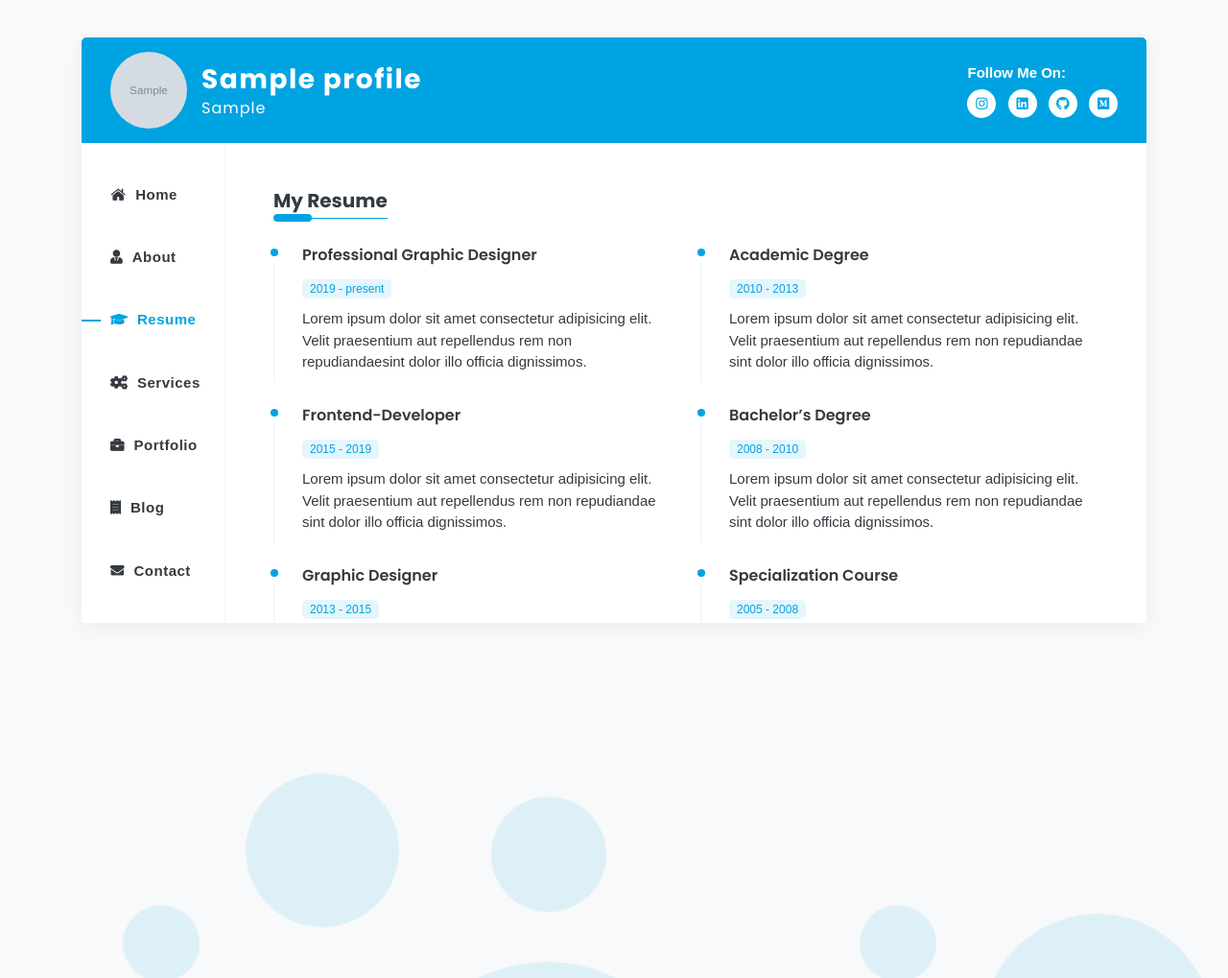
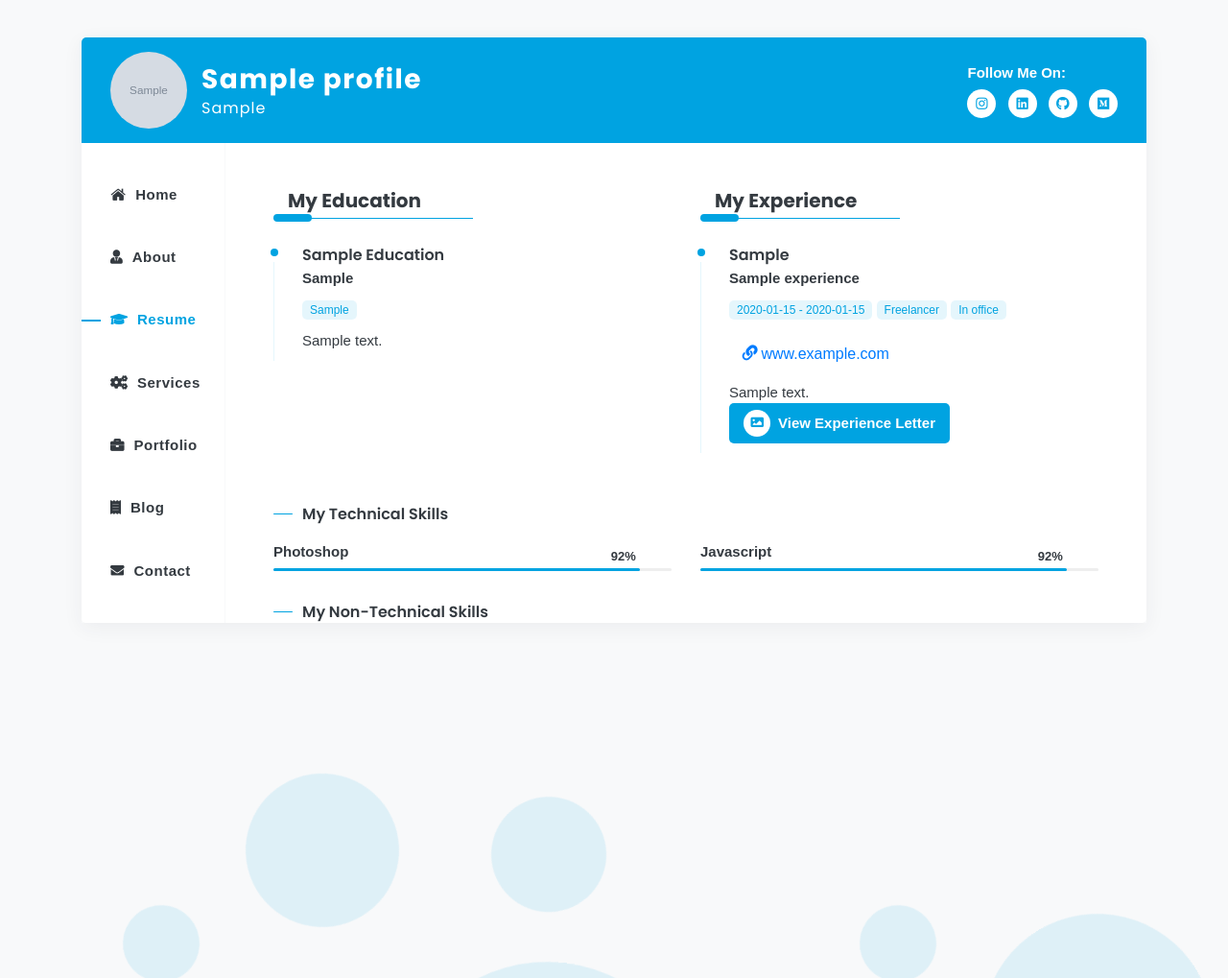
Before and after one commit to kushwaha-pankaj/2024Portfolio, a Django app: page /index/ in a window 1280 px wide, after a click on "Resume". Shown: the part 331-1350 px from the top of the page at 96% size. Run offline with Django 4.2, Linux system fonts and the light colour scheme; tables that the repository leaves empty hold one stand-in row (values such as "Sample post"); grey boxes marked "Sample" are stand-in pictures; some libraries are stand-ins or nearby versions; some web fonts are replaced.

Commit message:
experience finished

```diff
--- a/index/views.py
+++ b/index/views.py
@@ -1,6 +1,7 @@
 from django.shortcuts import render
 from about.models import About, Testimonial
 from index.models import Person, Profile
+from resume.models import Education, Experience
 
 # Create your views here.
 def index(request):
@@ -8,10 +9,14 @@ def index(request):
     person = Person.objects.first()
     about = About.objects.first()
     testomonials = Testimonial.objects.all()
+    education = Education.objects.all()
+    experience = Experience.objects.all()
     context = {
         'profile': profile,
         'person': person,
         'about': about,
-        'testomonials': testomonials
+        'testomonials': testomonials,
+        'education': education,
+        'experience': experience
     }
     return render(request, 'frontend/index.html', context)
--- a/mycvproject/urls.py
+++ b/mycvproject/urls.py
@@ -5,6 +5,7 @@ from django.conf.urls.static import static
 
 urlpatterns = [
     path("admin/", admin.site.urls),
+    path("ckeditor5/", include('django_ckeditor_5.urls'), name="ck_editor_5_upload_file"),
     path('index/', include('index.urls')),
 ]
 if settings.DEBUG:
--- a/static/assets/js/main.js
+++ b/static/assets/js/main.js
@@ -57,12 +57,25 @@ Table of Content
     /* -----------------------------------
 	       magnificPopup
     -----------------------------------*/
-        $(".view-work").magnificPopup({
-            type: "image",
-            gallery: {
-                enabled: true
+    $(".view-work").magnificPopup({
+        type: "image",
+        gallery: {
+            enabled: true
+        },
+        callbacks: {
+            open: function() {
+                var magnificPopup = $.magnificPopup.instance;
+                // Disable next and previous buttons
+                magnificPopup.arrowLeft.hide();
+                magnificPopup.arrowRight.hide();
+                // Prevent advancing to the next image when clicking on the current image
+                $('.mfp-img').on('click.prevent', function(e) {
+                    e.stopPropagation(); // Stop the event from bubbling up
+                    return false; // Prevent the default behavior
+                });
             }
-        });
+        }
+    });
 
     /* -----------------------------------
 	       btn-custom
--- a/templates/frontend/includes/resume.html
+++ b/templates/frontend/includes/resume.html
@@ -1,77 +1,72 @@
 {% load static %}
 <div class="tab-pane fade" id="resume" role="tabpanel" aria-labelledby="resume-tab">
     <div class="resume section">
-        <div class="row">
-            <div class="col-md-12">
-                <div class="section-title">
-                    <h5>My Resume</h5>
-                </div>
-            </div>
-        </div>
         <div class="row mb-30">
             <div class="col-lg-6">
                 <div class="timeline">
+                    <div class="col-md-6 section-title">
+                        <h5>My Education</h5>
+                    </div>
                     <!--item 1-->
+
+                    {% for e in education %}
                     <div class="item">
                         <div class="content">
-                            <h6 class="text-dark mb-10">Professional Graphic Designer</h6>
-                            <small class="base-color">2019 - present</small>
-                            <p class="text-dark mt-10 mb-0">Lorem ipsum dolor sit amet consectetur adipisicing elit. Velit praesentium
-                                aut repellendus rem non repudiandaesint dolor illo officia dignissimos.</p>
+                            <h6 class="text-dark">{{ e.course_name }}</h6>
+                            <p class="text-dark font-w-600 mb-10">{{ e.university }}</p>
+                            <small class="base-color">{{ e.duration}}</small>
+                            <p class="text-dark pt-10 mb-0">{{ e.description }}</p>
                         </div>
                     </div>
-
-                    <!--item 2-->
-                    <div class="item">
-                        <div class="content">
-                            <h6 class="text-dark mb-10">Frontend-developer</h6>
-                            <small class="base-color">2015 - 2019</small>
-                            <p class="text-dark pt-10 mb-0">Lorem ipsum dolor sit amet consectetur adipisicing elit. Velit praesentium
-                                aut repellendus rem non repudiandae sint dolor illo officia dignissimos.</p>
-                        </div>
-                    </div>
-
-                    <!--item 3-->
-                    <div class="item">
-                        <div class="content">
-                            <h6 class="text-dark mb-10">Graphic Designer</h6>
-                            <small class="base-color">2013 - 2015</small>
-                            <p class="text-dark pt-10 mb-0">Lorem ipsum dolor sit amet consectetur adipisicing elit. Velit praesentium
-                                aut repellendus rem non repudiandae sint dolor illo officia dignissimos.</p>
-                        </div>
-                    </div>
+                    {% endfor %}
                 </div>
             </div>
             <div class="col-lg-6">
                 <div class="timeline">
+                    <div class="col-md-6 section-title">
+                        <h5>My Experience</h5>
+                    </div>
                     <!--item 1-->
+                    {% for e in experience %}
                     <div class="item">
                         <div class="content">
-                            <h6 class="text-dark mb-10">Academic Degree</h6>
-                            <small class="base-color">2010 - 2013</small>
-                            <p class="text-dark pt-10 mb-0">Lorem ipsum dolor sit amet consectetur adipisicing elit. Velit praesentium
-                                aut repellendus rem non repudiandae sint dolor illo officia dignissimos.</p>
+                            <h6 class="text-dark">{{ e.position }}</h6>
+                            <p class="text-dark font-w-600 mb-10">{{ e.company_name }}</p>
+                            <small class="base-color">{{ e.start_date}} - {{ e.end_date}}</small>
+                            <small class="base-color">{{ e.mode_of_work }}</small>
+                            <small class="base-color">{{ e.work_location }}</small>
+
+                            {% if e.link %}
+                            <div class="row mt-3">
+                                <div class="col-12">
+                                    <a href="https://www.example.com" class="btn btn-link" target="_blank">
+                                        <span>
+                                            <i class="fas fa-link"></i>
+                                        </span>
+                                        <span>www.example.com</span>
+                                    </a>
                                 </div>
                             </div>
+                            {% endif %}
 
-                    <!--item 2-->
-                    <div class="item">
-                        <div class="content">
-                            <h6 class="text-dark mb-10">Bachelor’s Degree</h6>
-                            <small class="base-color">2008 - 2010 </small>
-                            <p class="text-dark pt-10 mb-0">Lorem ipsum dolor sit amet consectetur adipisicing elit. Velit praesentium
-                                aut repellendus rem non repudiandae sint dolor illo officia dignissimos.</p>
+                            <p class="text-dark pt-10 mb-0 text-justify">{{ e.description|safe }}</p>
+
+                            {% if e.experience_letter %}
+                            <div class="row mb-30">
+                                <div class="col-12 details">
+                                    <a href="{{ e.experience_letter.url }}" class="btn-custom view-work">
+                                        <span>
+                                            <i class="fas fa-image"></i>
+                                        </span>
+                                        <span>View Experience Letter</span>
+                                    </a>
                                 </div>
                             </div>
-                    <!--item 3-->
-                    <div class="item">
-                        <div class="content">
-                            <h6 class="text-dark mb-10">Specialization Course</h6>
-                            <small class="base-color">2005 - 2008 </small>
-                            <p class="text-dark pt-10 mb-0">Lorem ipsum dolor sit amet consectetur adipisicing elit. Velit praesentium
-                                aut repellendus rem non repudiandae sint dolor illo officia dignissimos.</p>
+                            {% endif %}
+
                         </div>
                     </div>
+                    {% endfor %}
                 </div>
             </div>
         </div>
@@ -79,7 +74,7 @@
         <div class="row ">
             <div class="col-md-12">
                 <div class="section-sub-title mb-15">
-                    <h6>My Skills</h6>
+                    <h6>My Technical Skills</h6>
                 </div>
             </div>
         </div>
@@ -95,30 +90,39 @@
                             </div>
                         </div>
                     </div>
-
+                </div>
+            </div>
+            <div class="col-lg-6">
+                <div class="skills">
                     <div class="skill-item">
-                        <p class="text-dark font-w-600 mb-5">Illustrator</p>
+                        <p class="text-dark font-w-600 mb-5">Javascript</p>
                         <div class="skill-progress">
-                            <div class="skill-progress-bar" role="progressbar" aria-valuenow="80" aria-valuemin="0" aria-valuemax="100">
-                                <span>80%</span>
+                            <div class="skill-progress-bar" role="progressbar" aria-valuenow="92" aria-valuemin="0" aria-valuemax="100">
+                                <span>92%</span>
+                            </div>
+                        </div>
+                    </div>
                 </div>
             </div>
         </div>
 
-                    <div class="skill-item">
-                        <p class="text-dark font-w-600 mb-5">Adobe XD </p>
-                        <div class="skill-progress">
-                            <div class="skill-progress-bar" role="progressbar" aria-valuenow="75" aria-valuemin="0" aria-valuemax="100">
-                                <span>75%</span>
+        <!--skills-->
+        <div class="row">
+            <div class="col-md-12">
+                <div class="section-sub-title mb-15">
+                    <h6>My Non-Technical Skills</h6>
                 </div>
             </div>
         </div>
 
+        <div class="row mb-10">
+            <div class="col-lg-6">
+                <div class="skills">
                     <div class="skill-item">
-                        <p class="text-dark font-w-600 mb-5">Figma</p>
+                        <p class="text-dark font-w-600 mb-5">Photoshop</p>
                         <div class="skill-progress">
-                            <div class="skill-progress-bar" role="progressbar" aria-valuenow="70" aria-valuemin="0" aria-valuemax="100">
-                                <span>70%</span>
+                            <div class="skill-progress-bar" role="progressbar" aria-valuenow="92" aria-valuemin="0" aria-valuemax="100">
+                                <span>92%</span>
                             </div>
                         </div>
                     </div>
@@ -134,36 +138,10 @@
                             </div>
                         </div>
                     </div>
-
-                    <div class="skill-item">
-                        <p class="text-dark font-w-600 mb-5">React</p>
-                        <div class="skill-progress">
-                            <div class="skill-progress-bar" role="progressbar" aria-valuenow="75" aria-valuemin="0" aria-valuemax="100">
-                                <span>75%</span>
                 </div>
             </div>
         </div>
 
-                    <div class="skill-item">
-                        <p class="text-dark font-w-600 mb-5">CSS </p>
-                        <div class="skill-progress">
-                            <div class="skill-progress-bar" role="progressbar" aria-valuenow="70" aria-valuemin="0" aria-valuemax="100">
-                                <span>70%</span>
-                            </div>
-                        </div>
-                    </div>
-
-                    <div class="skill-item">
-                        <p class="text-dark font-w-600 mb-5">HTML </p>
-                        <div class="skill-progress">
-                            <div class="skill-progress-bar" role="progressbar" aria-valuenow="65" aria-valuemin="0" aria-valuemax="100">
-                                <span>65%</span>
-                            </div>
-                        </div>
-                    </div>
-                </div>
-            </div>
-        </div>
         <div class="row mb-30">
             <div class="col-12">
                 <a href="#" class="btn-custom">
--- a/templates/frontend/index.html
+++ b/templates/frontend/index.html
@@ -28,7 +28,17 @@
     <link rel="stylesheet" href="{% static 'assets/css/style.css' %}">
     <link rel="stylesheet" href="{% static 'assets/css/colors/color-1.css' %}">
 </head>
+    <style>
+        .mfp-arrow-left,
+        .mfp-arrow-right {
+            display: none !important;
+        }
 
+        /* Hide the numbering in Magnific Popup */
+        .mfp-counter {
+            display: none !important;
+        }
+    </style>
 <body data-spy="scroll" data-target="#scrollspy" data-offset="1">
 
     <div class="page">
```
Also changed, not shown: mycvproject/settings.py (+94 -0 lines), resume/admin.py (+22 -1 lines), resume/models.py (+55 -1 lines), resume/migrations/0001_initial.py (added), resume/migrations/0002_experience.py (added), resume/migrations/0003_remove_experience_working_type_and_more.py (added), resume/migrations/0004_alter_experience_end_date_and_more.py (added), resume/migrations/0005_experience_description.py (added), resume/migrations/0006_experience_experience_letter_experience_link_and_more.py (added), 2 other files. Lines whose indentation alone changed are shown as unchanged.
